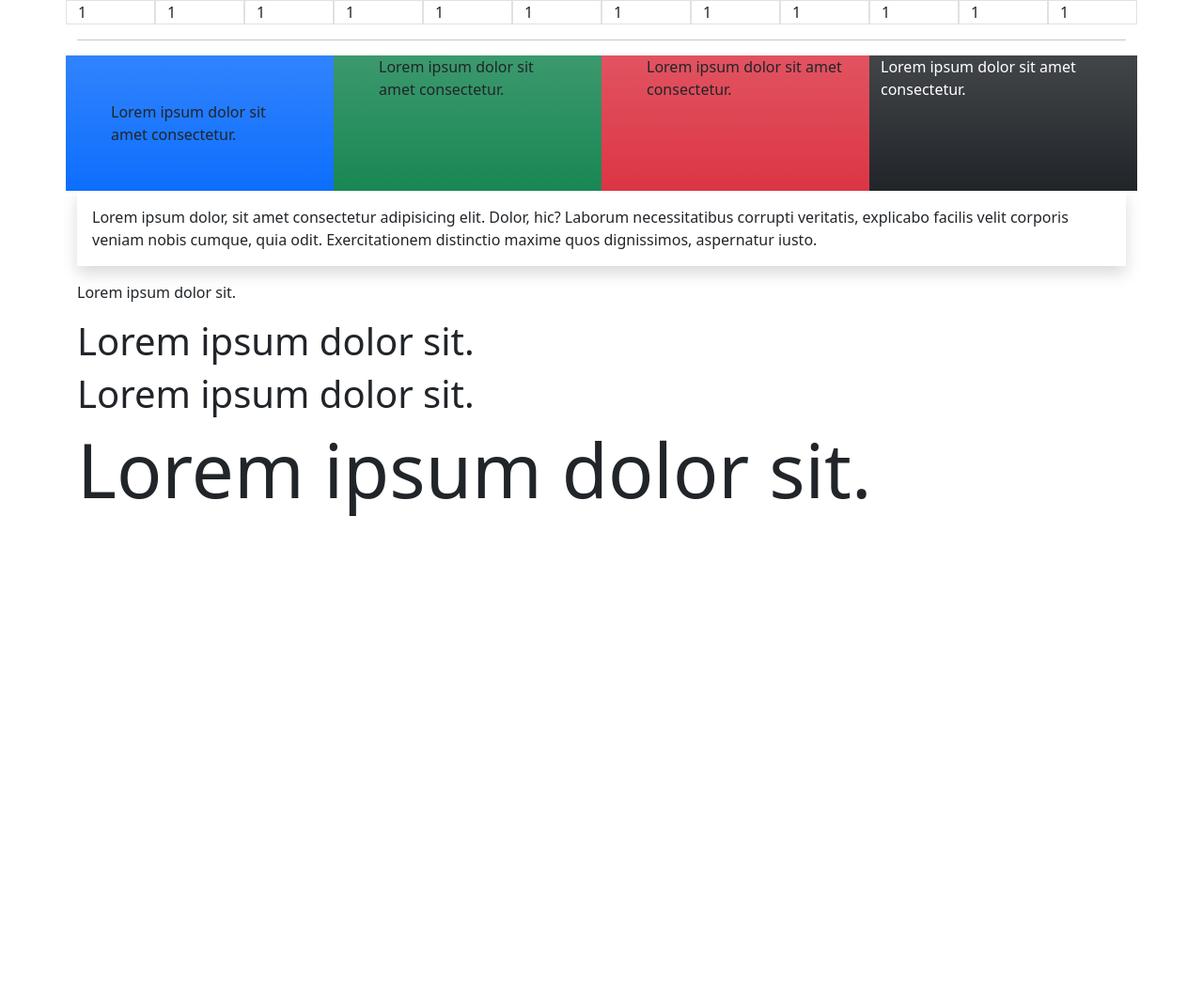
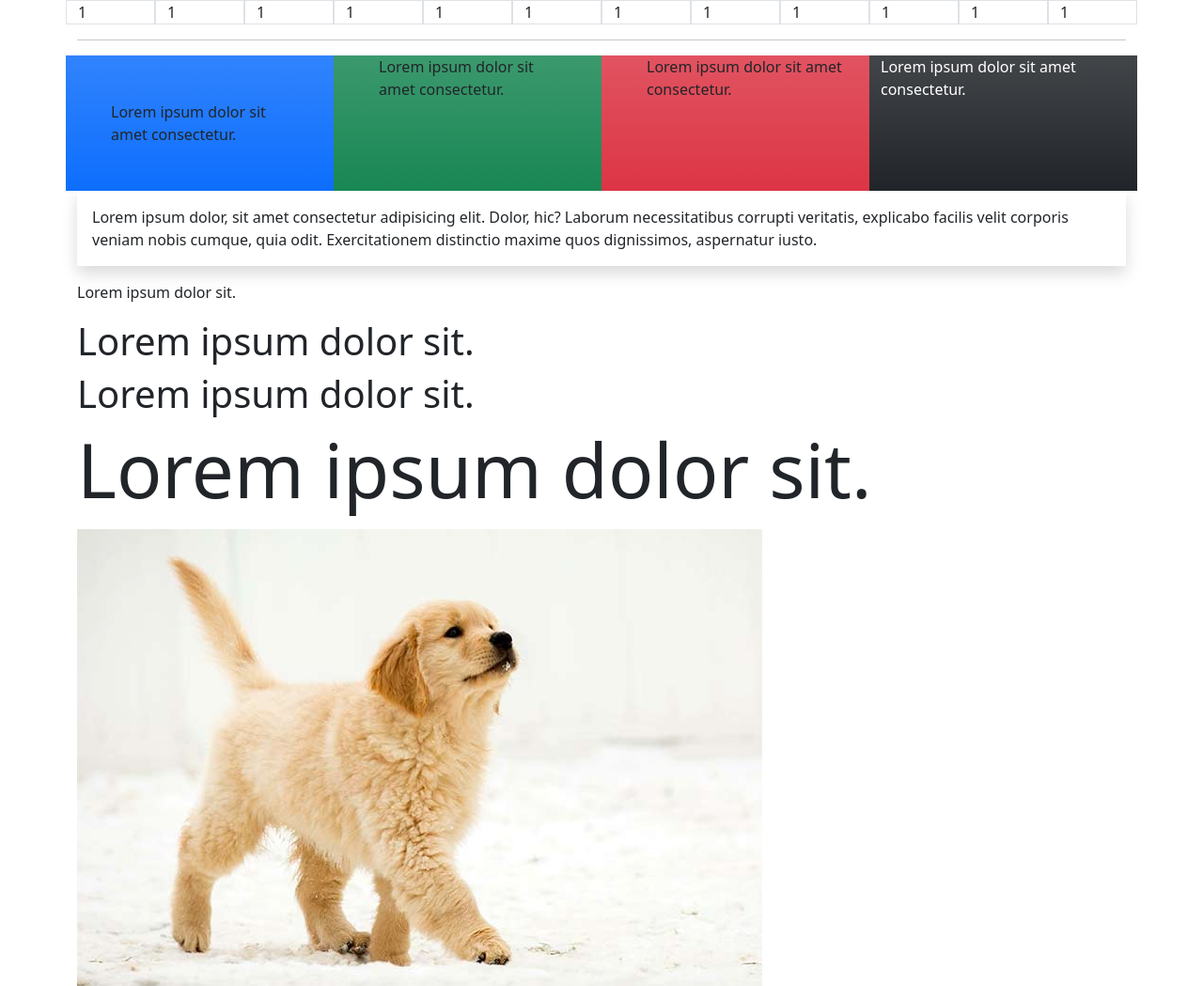
Before and after one commit to mononoke87/bootstrap, a plain HTML site: page index.html in a window 1280 px wide. Shown: the whole page at 94% size. Before the commit the page ends 800 px from the top, so only its background shows below. Drawn offline with nearby package versions, Linux system fonts and the light colour scheme.

Commit message:
img resp

```diff
--- a/index.html
+++ b/index.html
@@ -50,6 +50,8 @@
         <h2 class="h1">Lorem ipsum dolor sit.</h2>
         <p class="display-1">Lorem ipsum dolor sit.</p>
 
+        <img src="an.jpg" alt="peerrito" class="img-fluid">
+
        <!--
         <div class="row alto align-items-center justify-content-center">
             <div class="col-12 col-md-4">
```
Also changed, not shown: an.jpg (added).
